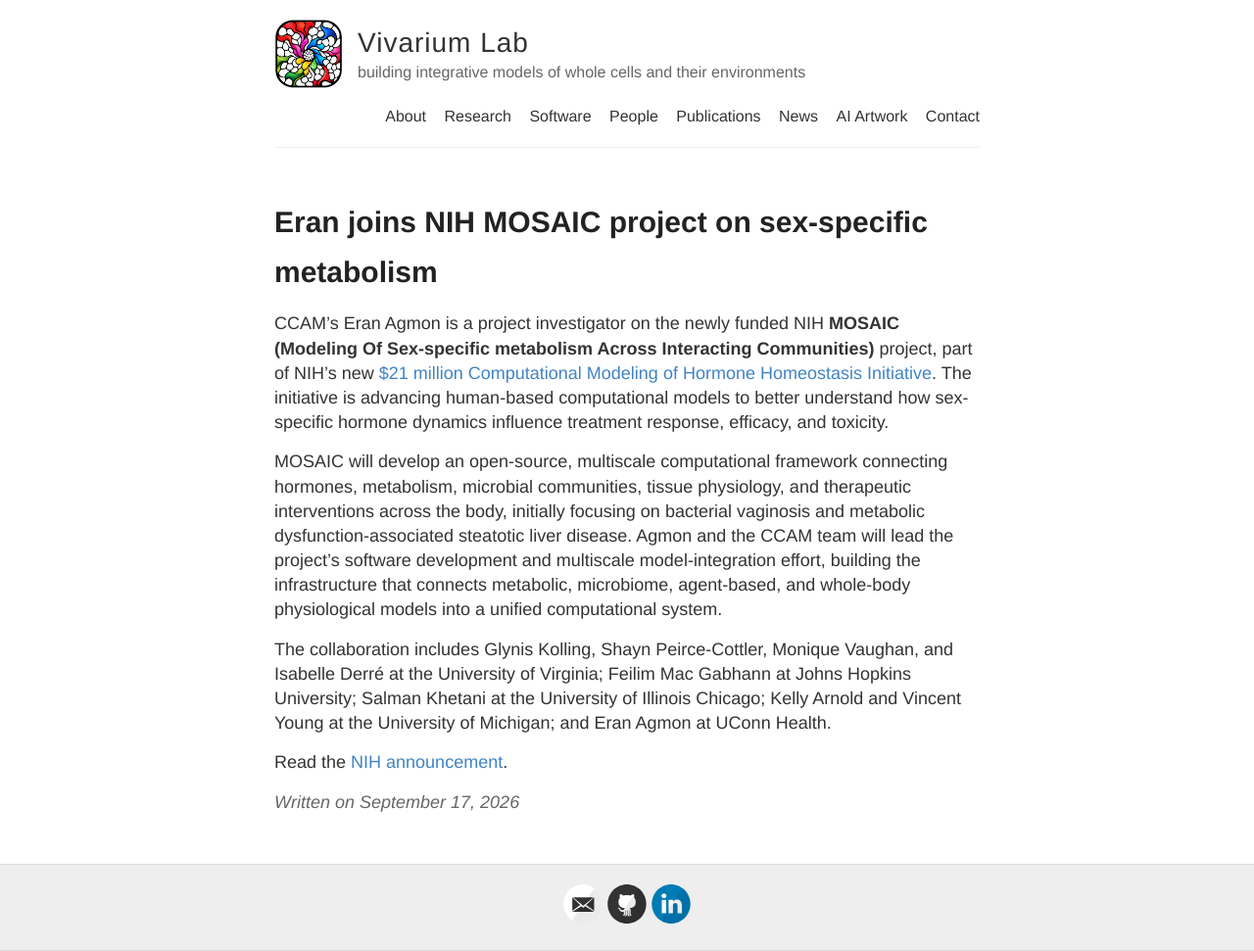
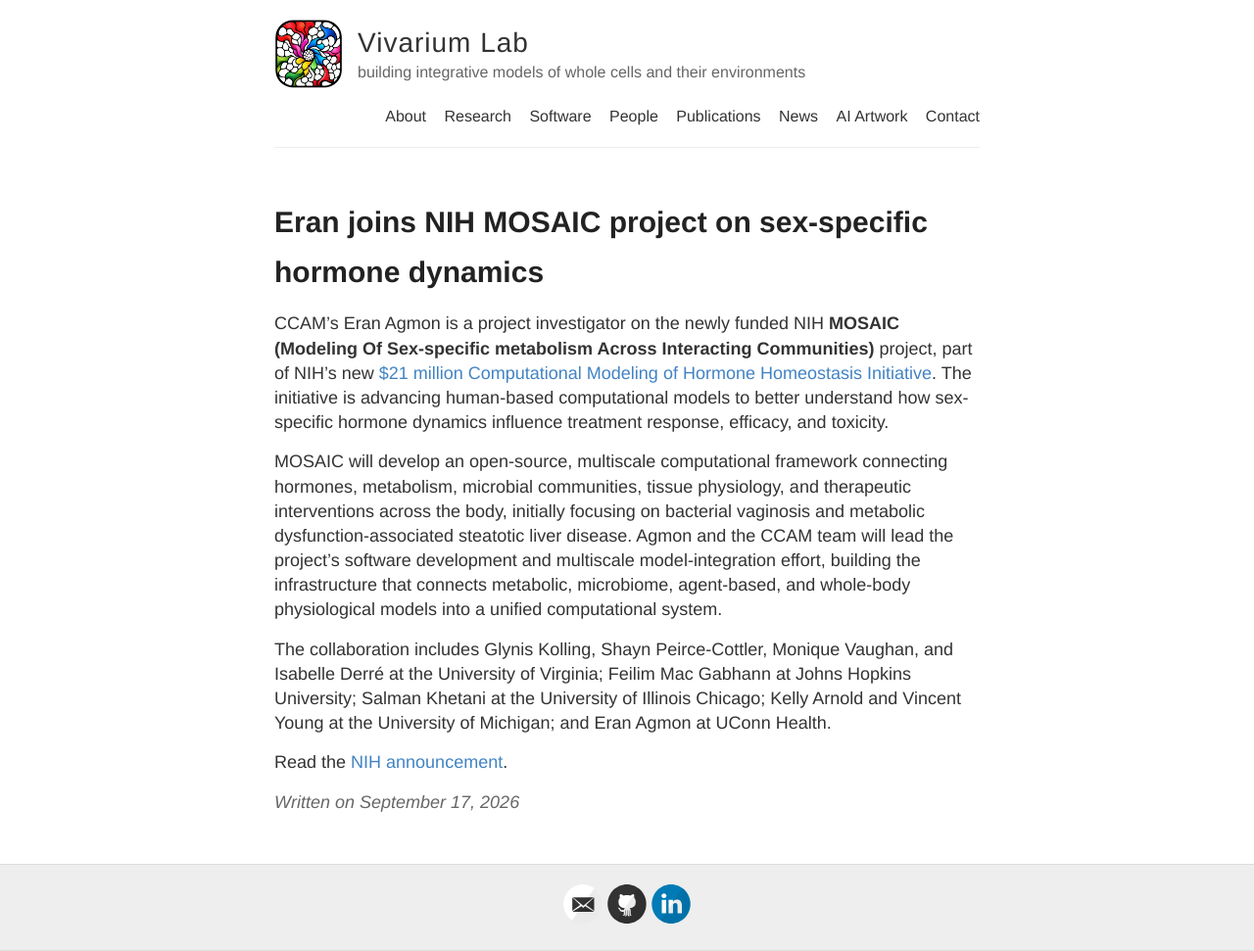
Before and after one commit to eagmon/eagmon.github.io, a Jekyll site: the page built from _posts/2026-9-17-NIH-MOSAIC.md, in a window 1280 px wide. Shown: the whole page at 98% size. Built offline with Jekyll 4.4.1, drawn with Linux system fonts in a browser that asks for light colours.

Commit message:
news: retitle MOSAIC post to sex-specific hormone dynamics

```diff
--- a/_posts/2026-9-17-NIH-MOSAIC.md
+++ b/_posts/2026-9-17-NIH-MOSAIC.md
@@ -1,6 +1,6 @@
 ---
 layout: post
-title: Eran joins NIH MOSAIC project on sex-specific metabolism
+title: Eran joins NIH MOSAIC project on sex-specific hormone dynamics
 ---
 
 CCAM's Eran Agmon is a project investigator on the newly funded NIH **MOSAIC (Modeling Of Sex-specific metabolism Across Interacting Communities)** project, part of NIH's new [$21 million Computational Modeling of Hormone Homeostasis Initiative](https://www.nih.gov/news-events/news-releases/nih-launches-21-million-initiative-improve-understanding-sex-specific-hormonal-biology). The initiative is advancing human-based computational models to better understand how sex-specific hormone dynamics influence treatment response, efficacy, and toxicity.
```
